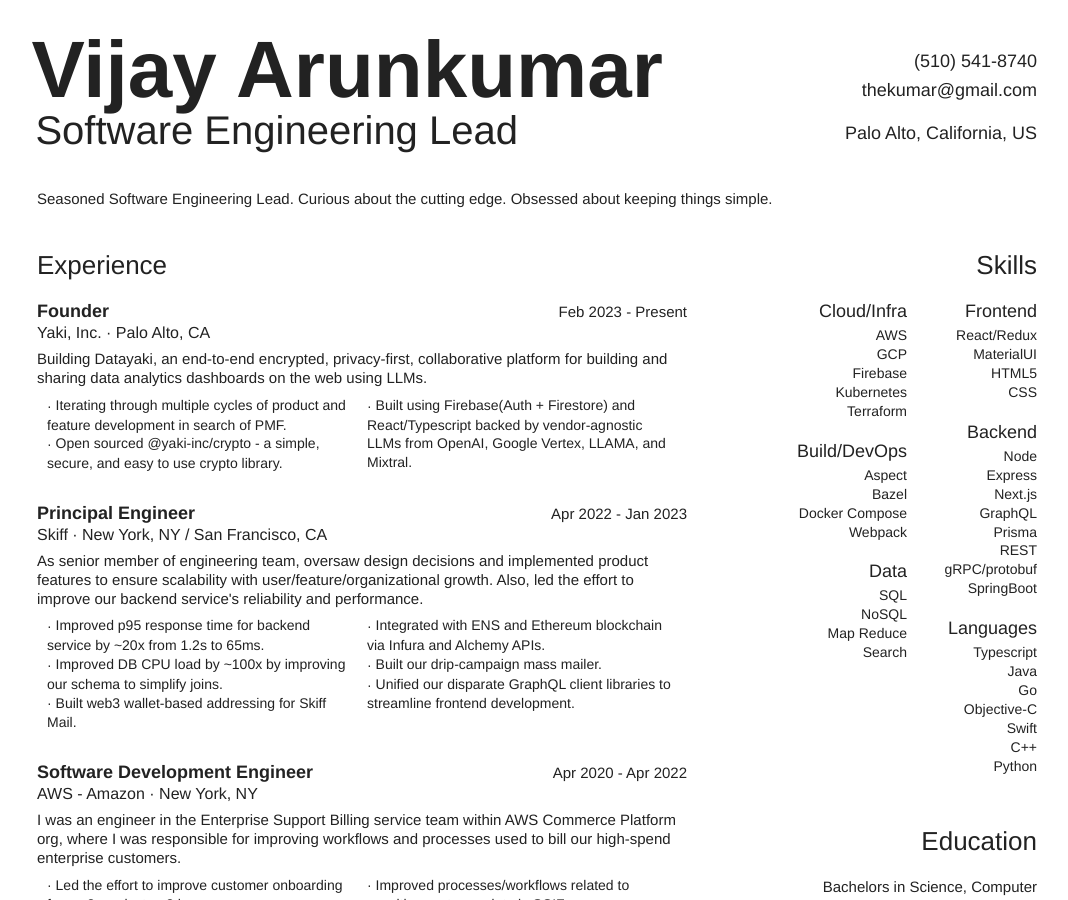
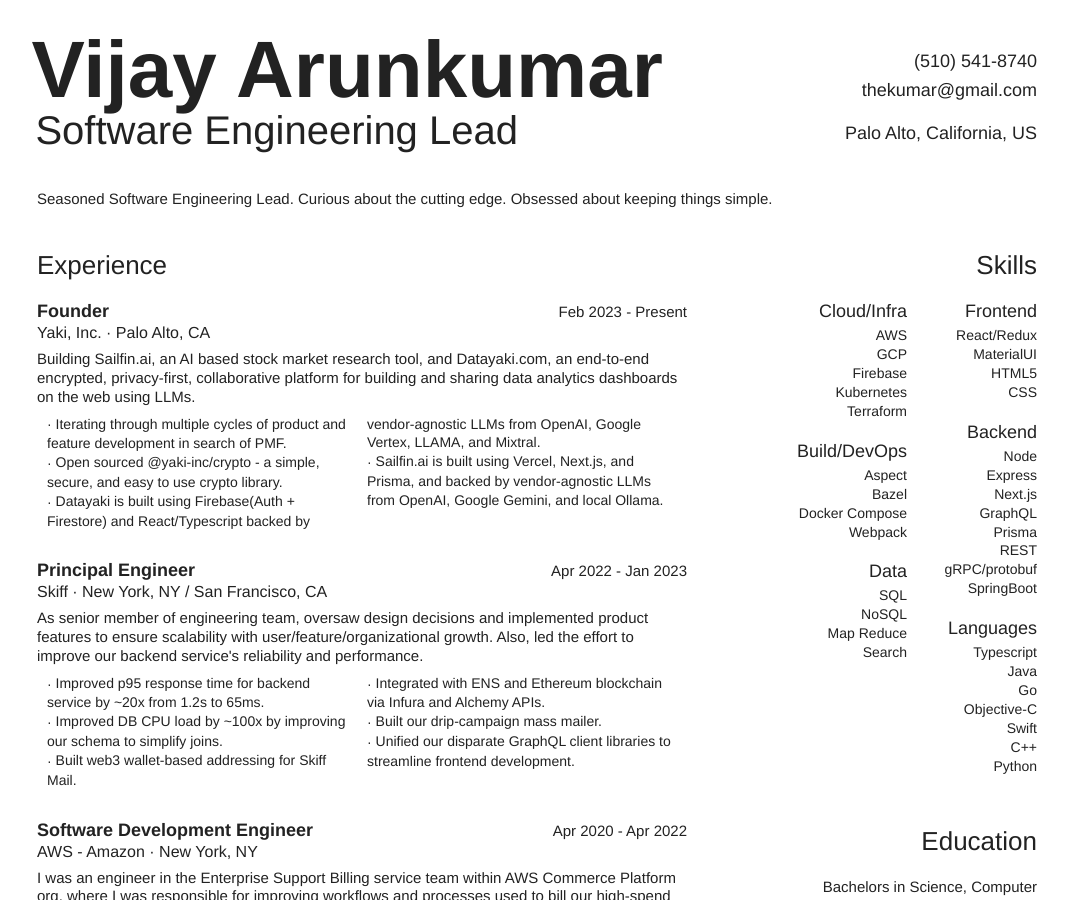
Before and after one commit to thekumar/thekumar.github.io, a Jekyll site: the page jsonresume.html, which Jekyll copies as it is, in a window 1280 px wide and 900 px high. Shown: the whole window, without its empty margins (103-1171 px from the left). Built offline with Jekyll 4.4.1, drawn with Linux system fonts in a browser that asks for light colours.

Commit message:
[ci skip] chore(jsonresume.html): update resume html and pdf

```diff
--- a/jsonresume.html
+++ b/jsonresume.html
@@ -364,8 +364,8 @@ li:first-child {
   font-weight: lighter;
   font-style: italic;
 }</style><title>Resume Vijay Arunkumar – Software Engineering Lead</title></head><body><div class="content"><div class="basics"><div class="table padding-bottom-container-2"><div class="main"><span class="name">Vijay Arunkumar</span><span class="label">Software Engineering Lead</span></div><div class="side"><ul class="contact"><li>(510) 541-8740</li><li>thekumar@gmail.com</li><li class="margin-text-5">Palo Alto, California, US</li></ul></div></div><div class="summary markdown padding-container-2"><p>Seasoned Software Engineering Lead. Curious about the cutting edge. Obsessed about keeping things simple.</p>
-</div></div><div class="table padding-top-container-2"><div class="main"><div class="work margin-container-4"><p class="section-title no-alone-2">Experience</p><div class="container"><div class="article margin-container-3"><div class="header no-alone-1"><div class="table"><div class="left"><span class="title">Founder</span><span class="subtitle margin-text-1"><a>Yaki, Inc.</a> · Palo Alto, CA</span></div><div class="right"><span class="date">Feb 2023 - Present</span></div></div></div><div class="summary markdown margin-text-4"><p>Building Datayaki, an end-to-end encrypted, privacy-first, collaborative platform for building and sharing data analytics dashboards on the web using LLMs.</p>
-</div><ul class="highlights margin-text-4 no-break"><li>Iterating through multiple cycles of product and feature development in search of PMF.</li><li>Open sourced @yaki-inc/crypto - a simple, secure, and easy to use crypto library.</li><li>Built using Firebase(Auth + Firestore) and React/Typescript backed by vendor-agnostic LLMs from OpenAI, Google Vertex, LLAMA, and Mixtral.</li></ul></div><div class="article margin-container-3"><div class="header no-alone-1"><div class="table"><div class="left"><span class="title">Principal Engineer</span><span class="subtitle margin-text-1"><a>Skiff</a> · New York, NY / San Francisco, CA</span></div><div class="right"><span class="date">Apr 2022 - Jan 2023</span></div></div></div><div class="summary markdown margin-text-4"><p>As senior member of engineering team, oversaw design decisions and implemented product features to ensure scalability with user/feature/organizational growth. Also, led the effort to improve our backend service's reliability and performance.</p>
+</div></div><div class="table padding-top-container-2"><div class="main"><div class="work margin-container-4"><p class="section-title no-alone-2">Experience</p><div class="container"><div class="article margin-container-3"><div class="header no-alone-1"><div class="table"><div class="left"><span class="title">Founder</span><span class="subtitle margin-text-1"><a>Yaki, Inc.</a> · Palo Alto, CA</span></div><div class="right"><span class="date">Feb 2023 - Present</span></div></div></div><div class="summary markdown margin-text-4"><p>Building Sailfin.ai, an AI based stock market research tool, and Datayaki.com, an end-to-end encrypted, privacy-first, collaborative platform for building and sharing data analytics dashboards on the web using LLMs.</p>
+</div><ul class="highlights margin-text-4 no-break"><li>Iterating through multiple cycles of product and feature development in search of PMF.</li><li>Open sourced @yaki-inc/crypto - a simple, secure, and easy to use crypto library.</li><li>Datayaki is built using Firebase(Auth + Firestore) and React/Typescript backed by vendor-agnostic LLMs from OpenAI, Google Vertex, LLAMA, and Mixtral.</li><li>Sailfin.ai is built using Vercel, Next.js, and Prisma, and backed by vendor-agnostic LLMs from OpenAI, Google Gemini, and local Ollama.</li></ul></div><div class="article margin-container-3"><div class="header no-alone-1"><div class="table"><div class="left"><span class="title">Principal Engineer</span><span class="subtitle margin-text-1"><a>Skiff</a> · New York, NY / San Francisco, CA</span></div><div class="right"><span class="date">Apr 2022 - Jan 2023</span></div></div></div><div class="summary markdown margin-text-4"><p>As senior member of engineering team, oversaw design decisions and implemented product features to ensure scalability with user/feature/organizational growth. Also, led the effort to improve our backend service's reliability and performance.</p>
 </div><ul class="highlights margin-text-4 no-break"><li>Improved p95 response time for backend service by ~20x from 1.2s to 65ms.</li><li>Improved DB CPU load by ~100x by improving our schema to simplify joins.</li><li>Built web3 wallet-based addressing for Skiff Mail.</li><li>Integrated with ENS and Ethereum blockchain via Infura and Alchemy APIs.</li><li>Built our drip-campaign mass mailer.</li><li>Unified our disparate GraphQL client libraries to streamline frontend development.</li></ul></div><div class="article margin-container-3"><div class="header no-alone-1"><div class="table"><div class="left"><span class="title">Software Development Engineer</span><span class="subtitle margin-text-1"><a>AWS - Amazon</a> · New York, NY</span></div><div class="right"><span class="date">Apr 2020 - Apr 2022</span></div></div></div><div class="summary markdown margin-text-4"><p>I was an engineer in the Enterprise Support Billing service team within AWS Commerce Platform org, where I was responsible for improving workflows and processes used to bill our high-spend enterprise customers.</p>
 </div><ul class="highlights margin-text-4 no-break"><li>Led the effort to improve customer onboarding from ~2 weeks to ~2 hours.</li><li>Iteratively improved speed, accuracy, and reliability of our monthly bill-runs.</li><li>Worked with PMs, TAMs, and Customers on resolving billing issues.</li><li>Improved processes/workflows related to sensitive customer data in SCIFs.</li><li>Built features and improvements in our React/Redux Billing Dashboard.</li></ul></div><div class="article margin-container-3"><div class="header no-alone-1"><div class="table"><div class="left"><span class="title">Senior Software Engineer</span><span class="subtitle margin-text-1"><a>Dropbox</a> · New York, NY</span></div><div class="right"><span class="date">Jul 2018 - Feb 2020</span></div></div></div><div class="summary markdown margin-text-4"><p>I was an engineer on Dropbox Showcase and Paper Platform teams, where I was responsible for building UI components and product features, as well as for improving developer experience by streamlining our service and code dependencies. I was also responsible for improving Showcase's product reliability by implementing a comprehensive suite of Jest/Enzyme unit tests and Selenium/Capybara integration tests.</p>
 </div><ul class="highlights margin-text-4 no-break"><li>Improved Showcase's test coverage from &lt;40% to &gt;80%.</li><li>Delivered HIPAA Compliance for Dropbox Paper.</li><li>Streamlined and untangled bazel dependencies to improve build/test times.</li><li>Built a shared service sandbox and proxy to vastly improve devbox memory footprint.</li></ul></div><div class="article margin-container-3"><div class="header no-alone-1"><div class="table"><div class="left"><span class="title">Senior Software Engineer</span><span class="subtitle margin-text-1"><a>Google</a> · New York, NY</span></div><div class="right"><span class="date">Jan 2016 - Dec 2017</span></div></div></div><div class="summary markdown margin-text-4"><p>As a Senior member of Docs Comments team (Docos), I was responsible for working with PM, UX, and Eng Managers to deliver collaborative features related to Docs and Comments from ideation to launch.</p>
```
